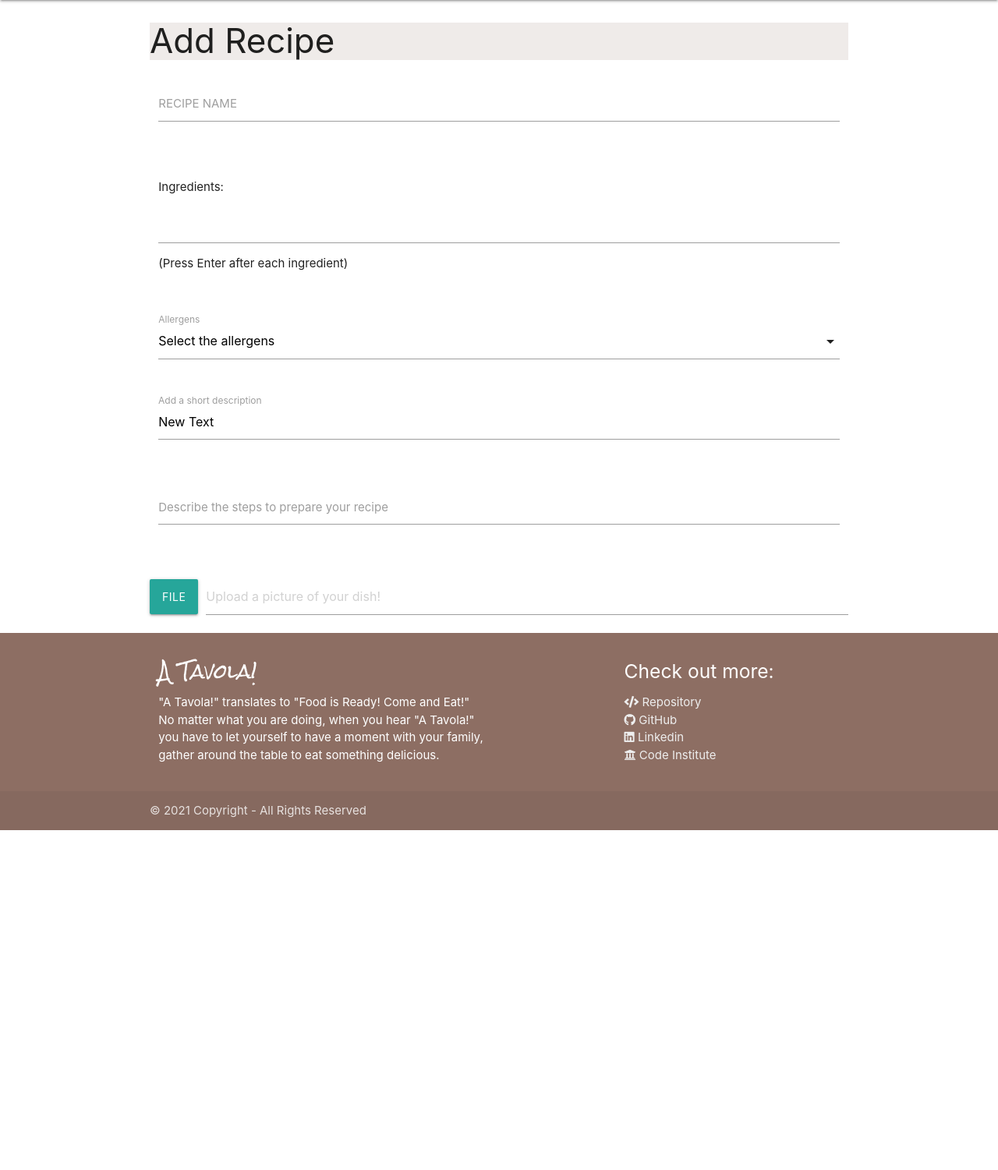
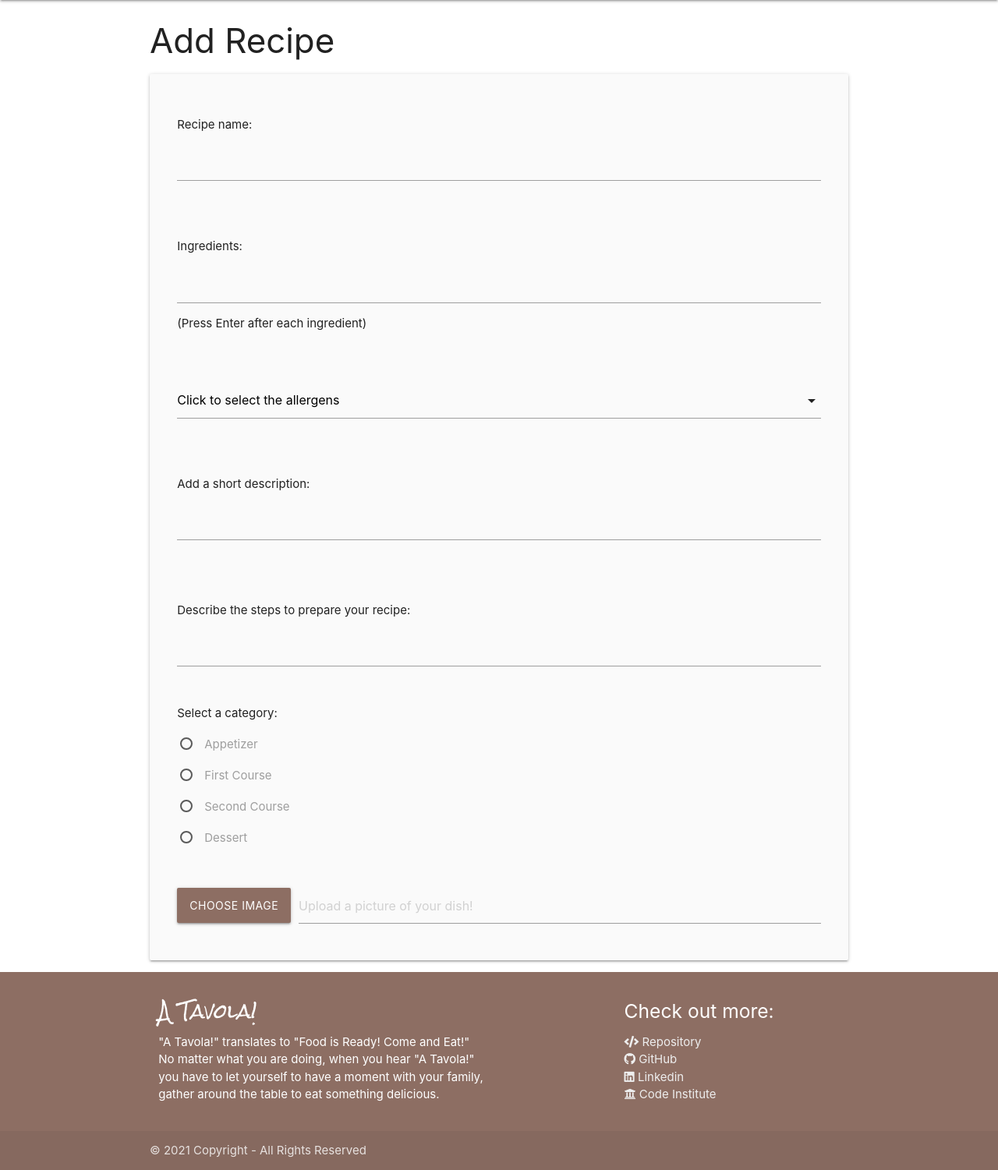
Before and after one commit to ClaudiaLie/MS_3_CookBook_Website, a Flask app: page /add_recipe in a window 1280 px wide. Shown: the part 112-1613 px from the top of the page at 78% size. Before the commit the page ends 1177 px from the top, so only its background shows below. Run offline with Flask 2, Linux system fonts and the light colour scheme; some libraries are stand-ins or nearby versions.

Commit message:
Add recipes from input fields

```diff
--- a/static/js/script.js
+++ b/static/js/script.js
@@ -1,7 +1,7 @@
 
 $(".dropdown-trigger").dropdown();
 
-$('#textarea1').val('New Text');
+$('#textarea1').val('');
   M.textareaAutoResize($('#textarea1'));
 
 $(document).ready(function(){
--- a/templates/add_recipe.html
+++ b/templates/add_recipe.html
@@ -1,61 +1,83 @@
 {% extends "base.html" %}
 {% block content %}
 
-    <h3 class="text-shadow brown #efebe9 lighten-5"> Add Recipe </h3>
+    <h3 class="text-shadow"> Add Recipe </h3>
 
-    <div class="row">
-        <form class="col s12">
+    <div class="row card-panel grey lighten-5">
+      <form class="col s12" method="POST" action="">
         <div class="row">
           <div class="input-field col s12">
-              <input id="recipe_name" type="text" class="validate">
-              <label for="recipe_name">RECIPE NAME</label>
+            <p>Recipe name:</p>
+            <input id="recipe_name" type="text" name="recipe_name" class="validate" required>
           </div>
         </div>
         <div class="row">
           <div class="input-field col s12">
               <p>Ingredients:</p>
-                <div class="chips chips-autocomplete" id="recipe_ingredients">
-                </div>
+              <div class="chips chips-autocomplete" id="recipe_ingredients"></div>
               <p>(Press Enter after each ingredient)</p>
           </div>
         </div>
         <div class="row">
-            <div class="input-field col s12">
-              <select multiple>
-                <option value="" disabled selected>Select the allergens</option>
+          <div class="input-field col s12 recipe_allergen">
+            <select multiple required>
+              <option value="" disabled selected>Click to select the allergens</option>
               <option value="1">Gluten</option>
               <option value="2">Lactose</option>
+              <option value="3">Tree Nuts</option>
               <option value="3">Vegetarian</option>
               <option value="3">Vegan</option>
             </select>
-            <label>Allergens</label>
           </div>
         </div>
         <div class="row">
           <div class="input-field col s12">
-              <textarea id="textarea1" class="materialize-textarea"></textarea>
-              <label for="textarea1">Add a short description</label>
+            <p>Add a short description:</p>
+            <textarea id="recipe_description" class="materialize-textarea" required></textarea>
           </div>
         </div>
         <div class="row">
           <div class="input-field col s12">
-              <textarea id="textarea2" class="materialize-textarea"></textarea>
-              <label for="textarea2">Describe the steps to prepare your recipe</label>
+            <p>Describe the steps to prepare your recipe:</p>
+            <textarea id="recipe_steps" class="materialize-textarea" required></textarea>
           </div>
         </div>
-        </form>
-    </div>
-
-    <form action="#">
+        <p>Select a category: </p>
+        <p>
+          <label>
+            <input name="group1" id="recipe.category" type="radio" />
+            <span>Appetizer</span>
+          </label>
+        </p>
+        <p>
+          <label>
+            <input name="group1" id="recipe.category" type="radio" />
+            <span>First Course</span>
+          </label>
+        </p>
+        <p>
+          <label>
+            <input name="group1" id="recipe.category" type="radio" />
+            <span>Second Course</span>
+          </label>
+        </p>
+        <p>
+          <label>
+            <input name="group1" id="recipe.category" type="radio" />
+            <span>Dessert</span>
+          </label>
+        </p>
+        <br>
         <div class="file-field input-field">
-          <div class="btn">
-            <span>File</span>
-            <input type="file">
+          <div class="btn brown #a1887f brown lighten-1">
+            <span>Choose image</span>
+            <input type="file" name="recipe_img" id="recipe_img" required>
           </div>
           <div class="file-path-wrapper">
             <input class="file-path validate" type="text" placeholder="Upload a picture of your dish!">
           </div>
         </div>
       </form>
+    </div>
 
 {% endblock %}
```
Also changed, not shown: templates/profile.html (+4 -4 lines), templates/recipes.html (+11 -19 lines). Lines whose indentation alone changed are shown as unchanged.
